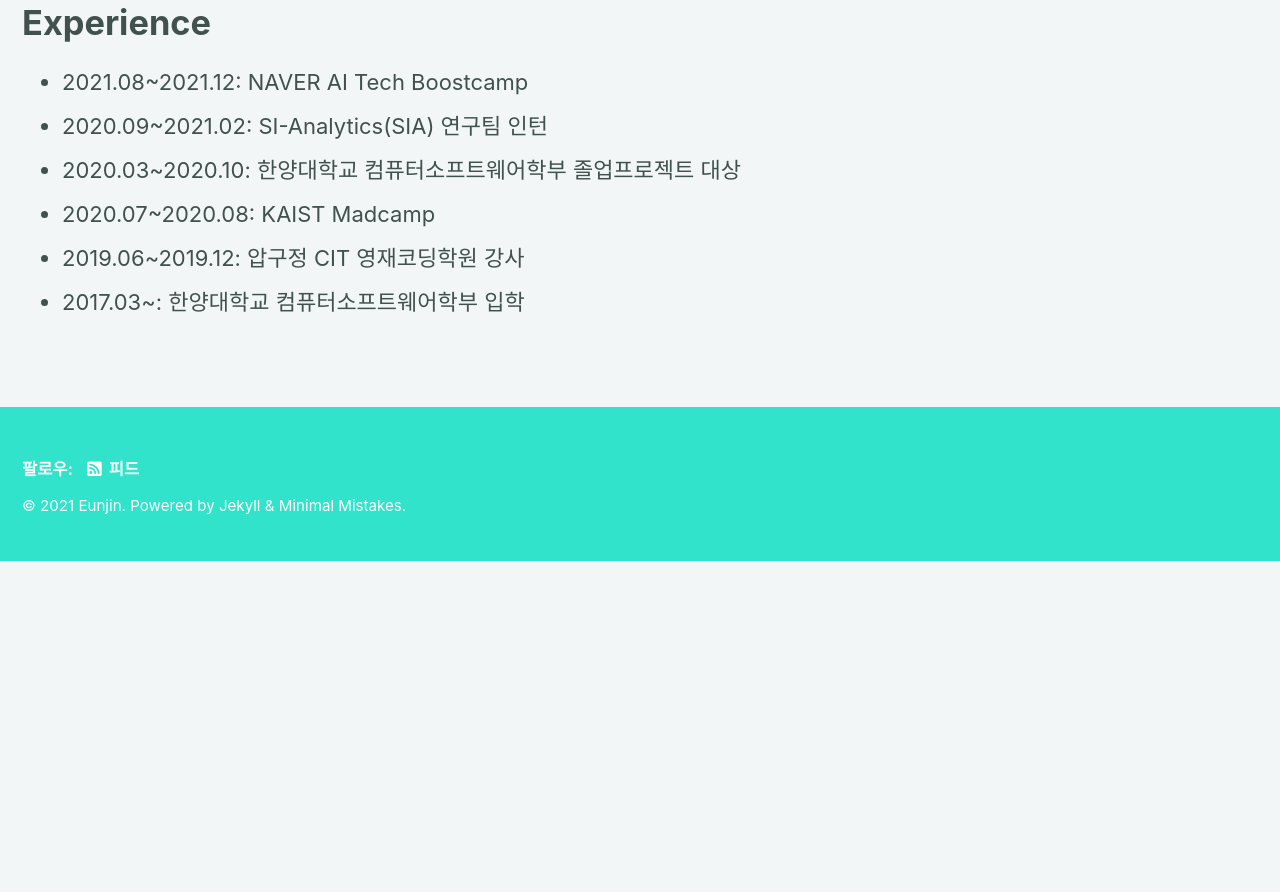
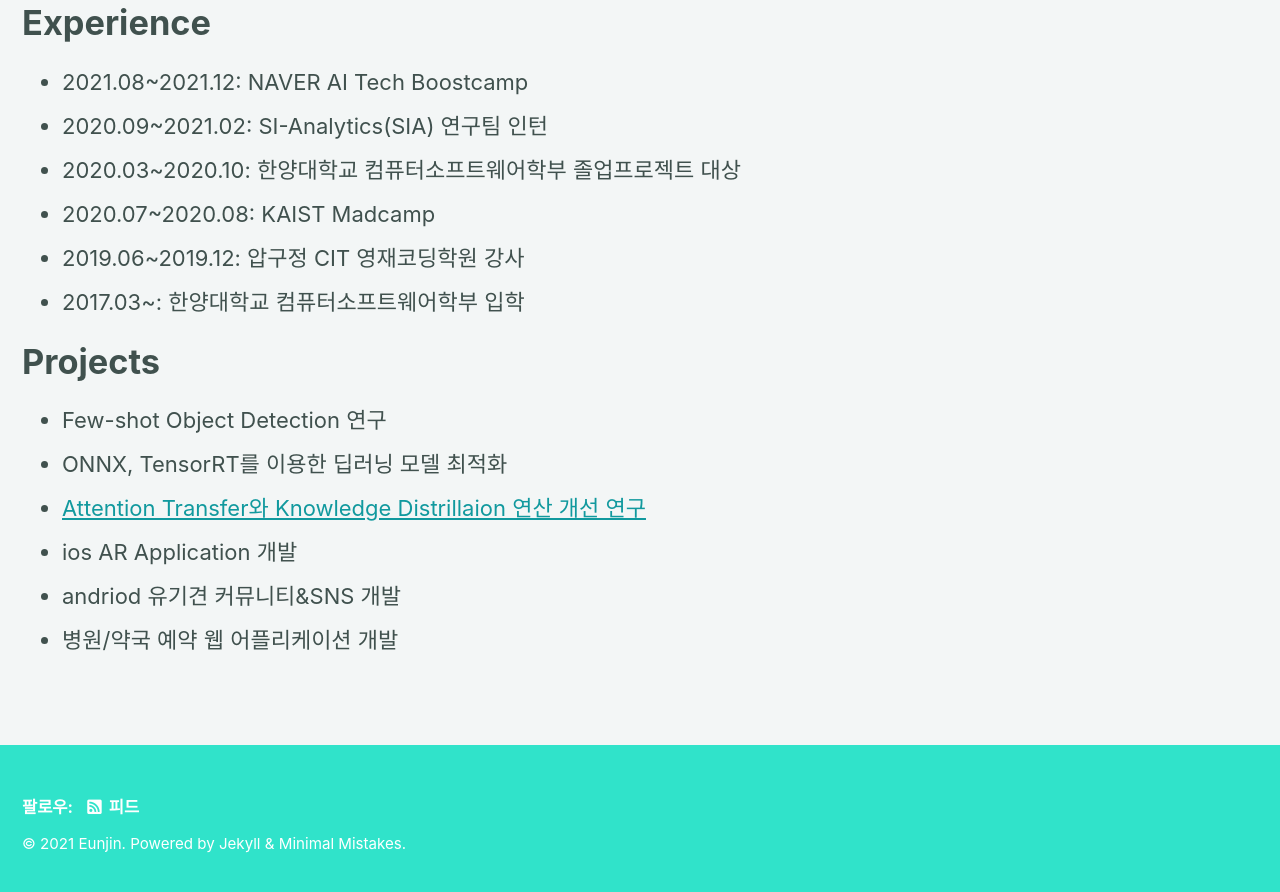
Before and after one commit to eunaoeh/eunaoeh.github.io, a Jekyll site: the page built from _pages/about.md, in a window 1280 px wide and 900 px high, scrolled down 1211 px. Shown: the top 892 px of the window. Built offline with Jekyll 4.4.1, drawn with Linux system fonts in a browser that asks for light colours; cached includes are drawn as plain includes; before the commit the page ends 1772 px from its top, so only the background shows below that.

Commit message:
Update portfolio

```diff
--- a/_pages/about.md
+++ b/_pages/about.md
@@ -76,3 +76,11 @@ layout: splash
 - 2020.07~2020.08: KAIST Madcamp
 - 2019.06~2019.12: 압구정 CIT 영재코딩학원 강사
 - 2017.03~: 한양대학교 컴퓨터소프트웨어학부 입학
+
+# Projects
+- Few-shot Object Detection 연구
+- ONNX, TensorRT를 이용한 딥러닝 모델 최적화
+- [Attention Transfer와 Knowledge Distrillaion 연산 개선 연구](https://www.youtube.com/watch?v=gB4QPbw47Mc&feature=youtu.be&ab_channel=%ED%95%9C%EC%96%91%EB%8C%80%ED%95%99%EA%B5%90%EC%86%8C%ED%94%84%ED%8A%B8%EC%9B%A8%EC%96%B4%EC%A4%91%EC%8B%AC%EB%8C%80%ED%95%99)
+- ios AR Application 개발
+- andriod 유기견 커뮤니티&SNS 개발
+- 병원/약국 예약 웹 어플리케이션 개발
```
Also changed, not shown: 2 other files.
